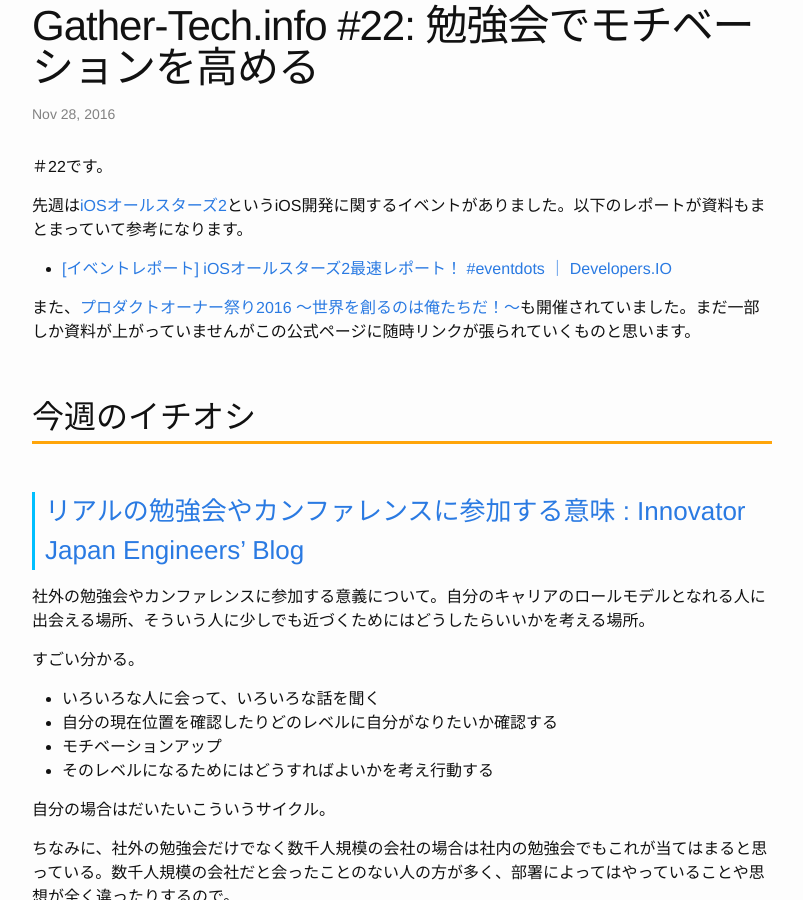
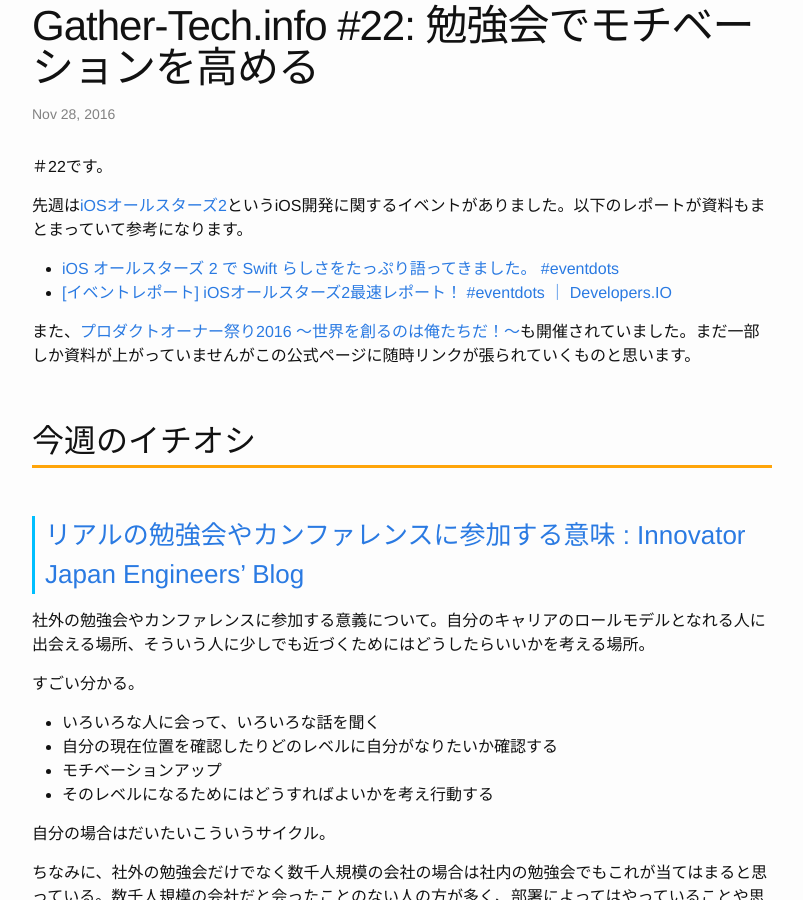
Before and after one commit to Gather-Tech/Gather-Tech.github.io, a Jekyll site: the page built from _posts/2016/2016-11-28-Gather22.md, in a window 1280 px wide and 900 px high, scrolled down 396 px. Shown: the whole window, without its empty margins (238-1041 px from the left). Built offline with Jekyll 4.4.1, drawn with Linux system fonts in a browser that asks for light colours.

Commit message:
参考記事を追加した

```diff
--- a/_posts/2016/2016-11-28-Gather22.md
+++ b/_posts/2016/2016-11-28-Gather22.md
@@ -9,6 +9,7 @@ categories: news
 
 先週は[iOSオールスターズ2](https://eventdots.jp/event/602872)というiOS開発に関するイベントがありました。以下のレポートが資料もまとまっていて参考になります。
 
+- [iOS オールスターズ 2 で Swift らしさをたっぷり語ってきました。 #eventdots](https://ez-net.jp/article/4A/qLTMO7xO/n4LZ8jtrvMvG/)
 - [[イベントレポート] iOSオールスターズ2最速レポート！ #eventdots ｜ Developers.IO](http://dev.classmethod.jp/smartphone/iphone/event-report-ios-all-stars-2/)
 
 また、[プロダクトオーナー祭り2016 ～世界を創るのは俺たちだ！～](https://postudy.doorkeeper.jp/events/52385)も開催されていました。まだ一部しか資料が上がっていませんがこの公式ページに随時リンクが張られていくものと思います。
```
